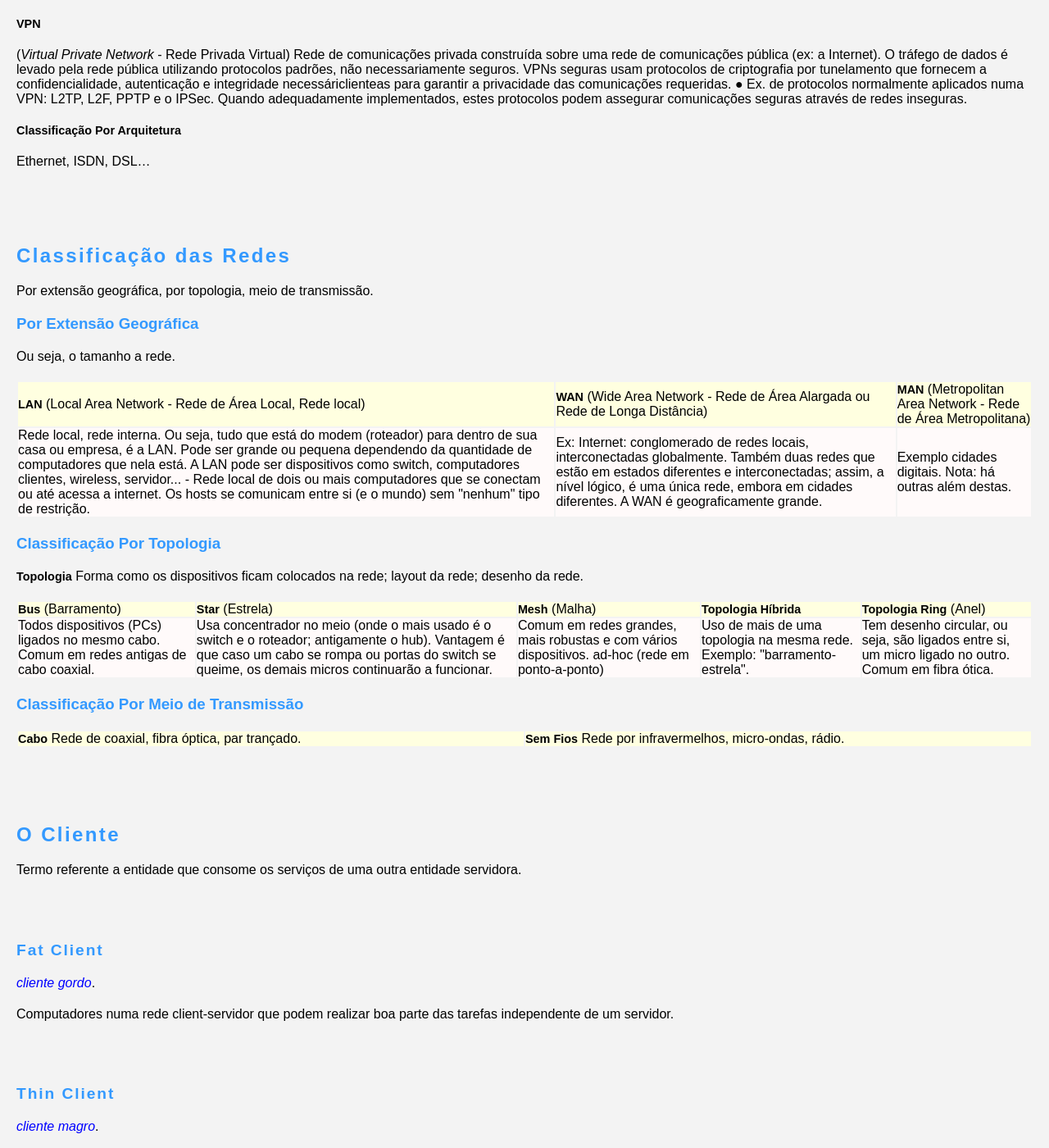
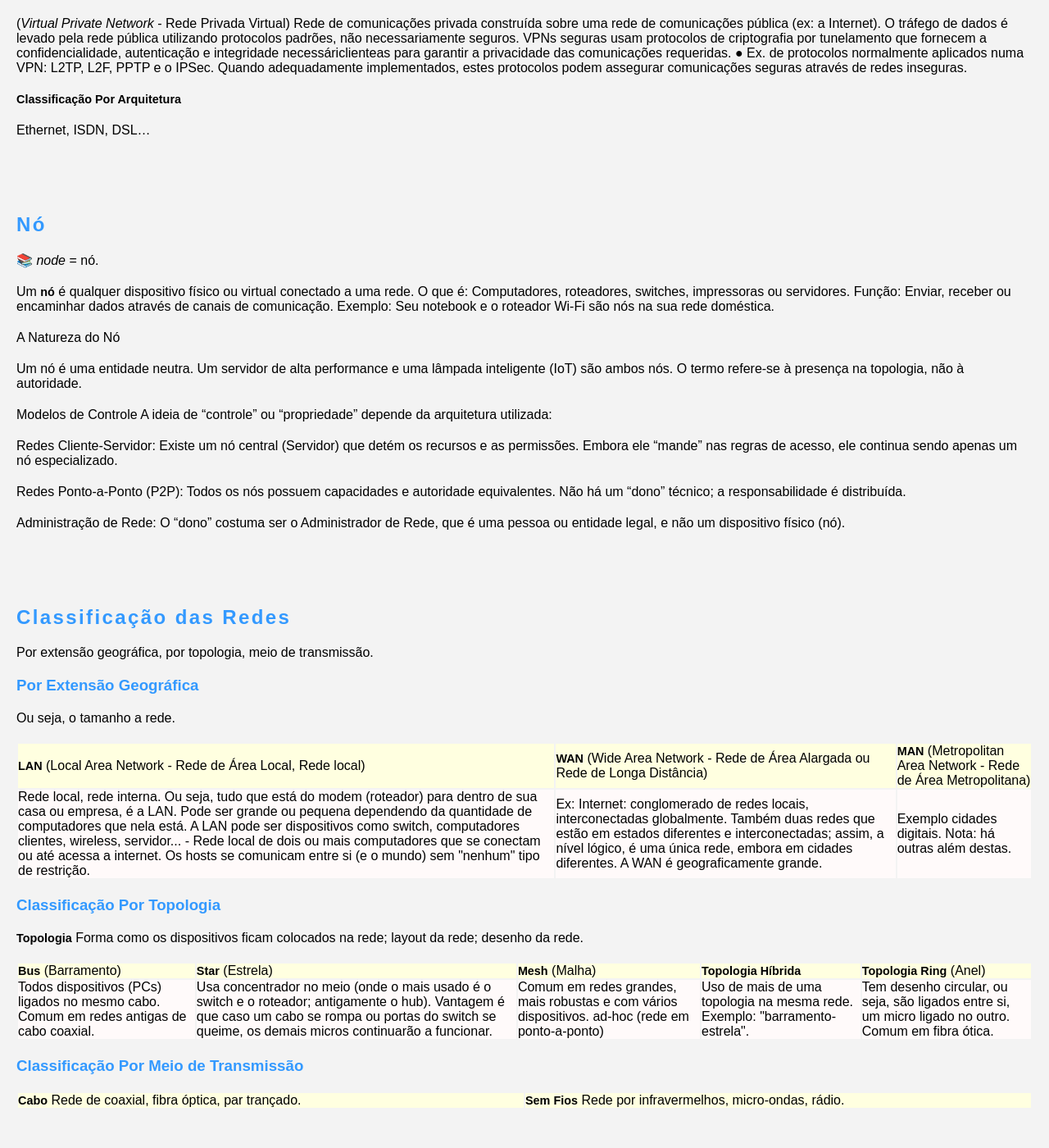
Before and after one commit to Joesynth/joesynth.github.io, a Jekyll site: the page built from _posts/2021-07-28-rede.md, in a window 1280 px wide and 1400 px high, scrolled down 1066 px. Shown: the whole window at 82% size. Built offline with Jekyll 4.4.1, drawn with Linux system fonts in a browser that asks for light colours; some of the changed text lies outside the part shown.

Commit message:
Update 2021-07-28-rede.md

```diff
--- a/_posts/2021-07-28-rede.md
+++ b/_posts/2021-07-28-rede.md
@@ -39,7 +40,32 @@ Rede de uma empresa, que só pode ser acessada por seus colaboradores. Bancos ou
 <strong>Classificação Por Arquitetura</strong>
 
 Ethernet, ISDN, DSL...
+
+
+<h2>Nó</h2>
+
+📚 *node* = nó.
+
+Um **nó** é qualquer dispositivo físico ou virtual conectado a uma rede.
+O que é: Computadores, roteadores, switches, impressoras ou servidores.
+Função: Enviar, receber ou encaminhar dados através de canais de comunicação.
+Exemplo: Seu notebook e o roteador Wi-Fi são nós na sua rede doméstica.
+
+A Natureza do Nó
+
+Um nó é uma entidade neutra. Um servidor de alta performance e uma lâmpada inteligente (IoT) são ambos nós. O termo refere-se à presença na topologia, não à autoridade.
+
+Modelos de Controle
+A ideia de "controle" ou "propriedade" depende da arquitetura utilizada:
+
+Redes Cliente-Servidor: Existe um nó central (Servidor) que detém os recursos e as permissões. Embora ele "mande" nas regras de acesso, ele continua sendo apenas um nó especializado.
+
+Redes Ponto-a-Ponto (P2P): Todos os nós possuem capacidades e autoridade equivalentes. Não há um "dono" técnico; a responsabilidade é distribuída.
+
+Administração de Rede: O "dono" costuma ser o Administrador de Rede, que é uma pessoa ou entidade legal, e não um dispositivo físico (nó).
+
 <h2>Classificação das Redes</h2>
+
 Por extensão geográfica, por topologia, meio de transmissão.
 <h3>Por Extensão Geográfica</h3>
 Ou seja, o tamanho a rede.
@@ -100,17 +126,21 @@ rádio.</td>
 </tr>
 </tbody>
 </table>
+
 <h2>O Cliente</h2>
+
 Termo referente a entidade que consome os serviços de uma outra entidade servidora.
-<h6>Fat Client</h6>
-<span style="color: #0000ff"><em>cliente gordo</em></span>.
 
-Computadores numa rede client-servidor que podem realizar boa parte das tarefas independente de um servidor.
-<h6>Thin Client</h6>
-<span style="color: #0000ff"><em>cliente magro</em></span>.
 
-Refere-se num sistema cliente-servidor a dependência total do servidor para realizar as tarefas; inclusive diskless (sem HD), ou seja, há dependência até pra carregar OS.
+<h2>Computadores numa rede client-servidor</h2>
+
+|Fat Client|Thin Client|
+|:---:|:---:|
+|cliente gordo|cliente magro|
+|podem realizar boa parte das tarefas independente de um servidor|Refere-se a dependência total do servidor para realizar as tarefas; inclusive diskless (sem HD), ou seja, há dependência até pra carregar OS.|
+
 <h5>Cliente / Servidor</h5>
+
 <strong>Cliente</strong> Usuário que acessa o nosso site.
 <strong>Servidor</strong> Onde nosso site está hospedado e quem serve o conteúdo para o nosso cliente.
 
@@ -120,11 +150,17 @@ Redes de Computadores (básico, confirmar em apostilas minha; fazer página "no
 ⛲ https://segredosdeconcurso.com.br/redes-de-computadores-para-concurso/
 
 <img src="https://blog.hathora.dev/content/images/2022/05/p2p_client-server.png" width="310" /> Além de '<em>client-server</em>' há a ideia '<em>peer-to-peer</em>'.
+
 <h2>Modelo OSI</h2>
+
 Veja <a href="https://joesynth.wordpress.com/2021/11/28/modelo-osi/">modelo OSI</a>.
+
 <h2>IP</h2>
+
 Vide <a href="https://joesynth.wordpress.com/2021/11/06/endereco-de-ip/">endereço de IP</a>.
+
 <h2>DNS</h2>
+
 <span style="color: #0000ff"><em>Domain Name System</em> - Sistema de Nomes de Domínios</span>.
 
 Sistema de resolução de domínios, de resolução de nomes. Um sistema de gerenciamento de nomes hierárquicos.
@@ -185,7 +221,9 @@ Ex: www.forum.seusite.com.br.
 </tbody>
 </table>
 ● <strong>TLD</strong>
+
 <h6></h6>
+
 <h4>Hierarquia (categorias as quais os servidores DNS se dividem)</h4>
 <strong>Root Name Server</strong> (Servidor-raiz) São 13. Um servidor de nome para a zona raiz do DNS. Sua função é responder diretamente às requisições de registros da zona raiz e responder a outras requisições retornando uma lista dos servidores de nome designados para o domínio de topo apropriado. Os servidores raiz são parte crucial da internet por que eles são o primeiro passo em traduzir nomes para endereços IP e são usados para comunicação entre hosts.
 <strong>Os 13 Servidores Raiz</strong> Há 10 nos EUA, 2 na Europa (Holanda e Suécia) e 1 na Ásia (Japão). Este é o número máximo tecnicamente possível.
@@ -289,7 +327,9 @@ DiG https://pt.wikipedia.org/wiki/Domain_Information_Groper
 <pre>Protocolos:	youtube.com/watch?v=MrTi8tbYhGc
 modem: youtube.com/watch?v=iuuZFWoDPY4&amp;list=PLjwdid56Jc_BL0jb8be0Zr_4uZ-uWKJ5g&amp;index=8
 </pre>
+
 <h2>Portas</h2>
+
 <strong>O Que É?</strong> É o ponto final da comunicação em um sistema operacional. A informação que chega no computador via IP segue à porta. Uma porta está associada ao navegador de internet, download, jogo.
 <strong>Quantidade de Portas</strong> Há 65356 portas no computador, seja para protocolo TCP ou UDP.
 <h3>Porta: reconhecendo</h3>
@@ -326,7 +366,9 @@ Ambos camada 4 do modelo OSI, camada de transporte.
 <pre>https://www.youtube.com/watch?v=h70939yYgXM
 Lista de Portas: https://en.wikipedia.org/wiki/List_of_TCP_and_UDP_port_numbers
 </pre>
+
 <h2>Prática</h2>
+
 <h3>Verificando via DOS</h3>
 Exibe conexões ativas, protocolo, endereço local, endereço externo, estado (escutando, estabelecido, esperando informação).
 <pre> DOS, netstat -a
@@ -337,7 +379,9 @@ Exibe conexões ativas, protocolo, endereço local, endereço externo, estado (e
 .
 <h3>10 Comandos de rede importantes (linux)</h3>
 Vide <a href="https://joesynth.wordpress.com/2020/05/11/bash/">Bash</a>.
+
 <h2>Minidicionário - inglês/rede</h2>
+
 ft: antigo 596.
 
 <strong>Bridge</strong> ● Ponte.
@@ -361,7 +405,9 @@ ft: antigo 596.
 <span style="color: #0000ff">File Server</span> (Servidor de Arquivos).
 <strong>Star network</strong> ● Rede em estrela
 <strong>Token passing</strong> ● passagem de fichas.
+
 <h2>Redes de computadores: o padrão Ethernet</h2>
+
 Décadas atrás, a implantação e a manutenção de redes de computadores em ambientes corporativos eram tarefas problemáticas. A evolução radical veio através da padronização da comunicação através da criação de um tecnologia única para conectar dispositivos: o padrão Ethernet.
 
 Escalável e de fácil manutenção, a Ethernet é a tecnologia que permite a conexão física entre dispositivos (computadores, impressoras, switches e roteadores) em redes locais.
@@ -369,42 +415,62 @@ Escalável e de fácil manutenção, a Ethernet é a tecnologia que permite a co
 Para a transmissão de dados esse padrão utiliza cabos de rede, geralmente de par trançado, e aí conectando dispositivos. A transmitissão de dados é em velocidades variadas, dependendo da tecnologia utilizada.
 
 Anos 1970 houve a primeira versão da tecnologia (coisa da Xerox); e a primeira especificação formal do padrão veio em 1980.
+
 <h6>Aplicação</h6>
+
 A principal é viabilizar a criação de redes locais (LANs), permitindo a comunicação entre computadores, impressoras, roteadores, servidores etc.
+
 <h6>Comunicação transmissão de dados na rede local</h6>
+
 Só o padrão não é responsável para a comunicação, sendo preciso servidores e computadores, cabos e dispositivos de interconexão (como switches e hubs para conectar e gerenciar o tráfego).
 
 Essa tecnologia depende ainda sistemas operacionais, protocolos e padrões de comunicação, como IEEE 802.3 e IEEE 802.11, para garantir a comunicação eficiente e a interoperabilidade entre dispositivos.
 
 Dentre esses padrões, sistemas de endereçamento como o MAC address, são usados para identificar os dispositivos individualmente e endereçar o pacote de dados.
+
 <h6>Responsável pelo padrão Ethernet?</h6>
+
 O IEEE (Institute of ElectricalElectronics Engineers) é a organização responsável por manter, atualizar e revisar as especificações do padrão Ethernet.
+
 <h6>Velocidade de comunicação?</h6>
+
 Revisões da tecnologia exigem que os cabos sejam substituídos para a obtenção de maiores velocidades de comunicação.
 
 Por exemplo, o 10BASE-T e o 100BASE-T geralmente usam cabos de par trançado de categoria 5 (Cat5) ou superior, enquanto o 1000BASE-T e o 10GBASE-T exigem cabos de categoria 6 (Cat6) ou superior.
+
 <h6>Exemplos de velocidades:</h6>
+
 Ethernet (10BASE-T): versão original do padrão, com velocidades de até 10 Mbps (megabits por segundo).
 Fast Ethernet (100BASE-T): 1995, tendo velocidade de transmissão de dados para 100 Mbps.
 25, 40, 50, 100 e 400 Gigabits Ethernet: velocidades variando de 25 a 400 Gbps (comuns em redes de datacenters, telecomunicações e aplicações de alta capacidade).
+
 <h2>Rede de computadores e programação</h2>
+
 Há gente que trabalha com instalação de redes _ cabeamentos, servidores.
 
 <img class="alignleft" src="https://static.fnac-static.com/multimedia/Images/PT/MC/fb/b4/83/8631547/1540-1/tsp20160813161952/Programacao-De-Redes-Com-Python.jpg" width="59" height="59" /> Livro Programação de Redes com Python.
 Porém noutras áreas de rede é bom saber programação, aí <a href="https://joesynth.wordpress.com/2021/11/27/nocoes-de-programacao/">lógica de programação</a> será essencial. A partir daí podemos praticar linguagens como Python, Shell Scripting ou Go, dentre outras.
+
 <h2>Protocolos de rede</h2>
+
+
 <h6>Telnet</h6>
+
 <span style="color: #0000ff"><em>Teletype network</em></span>.
 
 É o próprio protocolo e o aplicativo que fornece o serviço.
 Final anos 60. Foi um dos primeiros padrões da internet.
+
 <h6>FTP</h6>
+
 <em><span style="color: #0000ff">File Transfer Protocol</span></em>.
 
 FTP (protocolo de comunicação)
 Protocolo de comnunicação utilizado na transferência de arquivos numa rede de computadores. Usa o modelo cliente/servidor.
 2021 o suporte foi abandonado pelo Google Chrome e Firefox.
+
 <h6>ssh</h6>
+
 <em><span style="color: #0000ff">Secure Shell Protocol</span></em>.
 
 (IETF, anos 90)
```
Also changed, not shown: other parts of _posts/2021-07-28-rede.md (+3 -2 lines).
